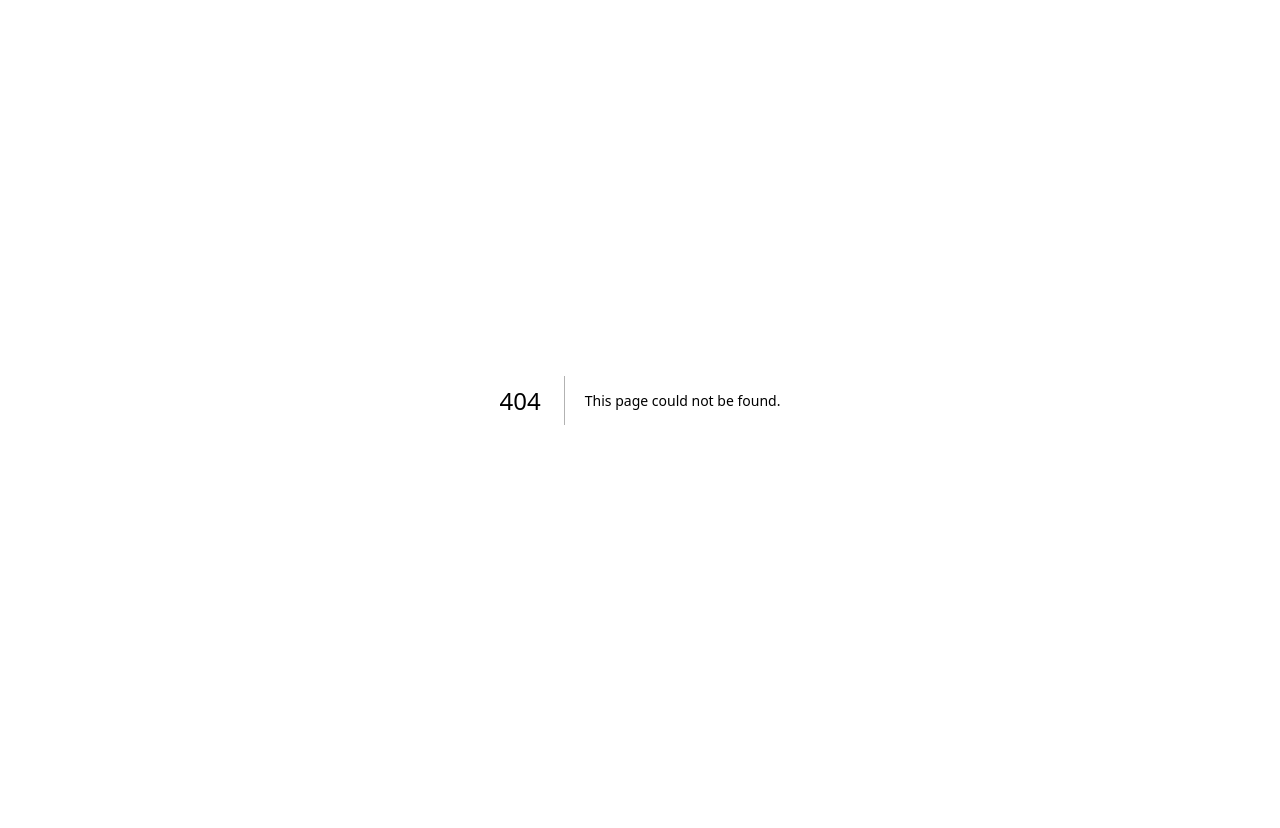
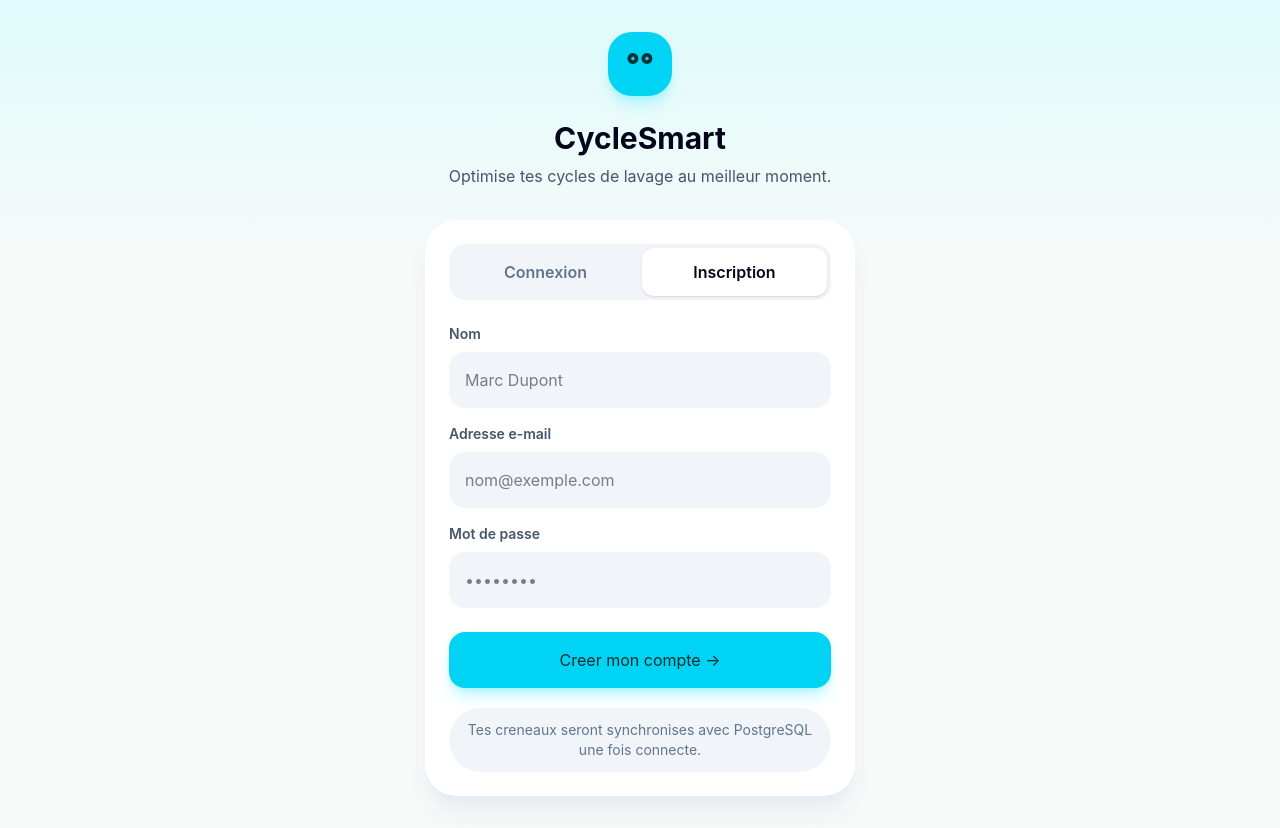
Before and after one commit to Mts76000/CycleSmart, a Next.js app: page /inscription in a window 1280 px wide. Before the commit this address had no page. Before the commit the page ends 800 px from the top, so only its background shows below. Built offline with nearby package versions, Linux system fonts and the light colour scheme.

Commit message:
feat: add auth screens and profile state

```diff
--- /dev/null
+++ b/app/(auth)/connexion/page.tsx
@@ -0,0 +1,5 @@
+import { AuthForm } from "../../../components/auth-form";
+
+export default function ConnexionPage() {
+  return <AuthForm mode="login" />;
+}
--- /dev/null
+++ b/app/(auth)/inscription/page.tsx
@@ -0,0 +1,5 @@
+import { AuthForm } from "../../../components/auth-form";
+
+export default function InscriptionPage() {
+  return <AuthForm mode="signup" />;
+}
--- /dev/null
+++ b/app/(auth)/layout.tsx
@@ -0,0 +1,18 @@
+import Link from "next/link";
+
+export default function AuthLayout({ children }: { children: React.ReactNode }) {
+  return (
+    <main className="min-h-dvh bg-[linear-gradient(180deg,#dffbfb_0%,#f8faf9_34%)] px-5 py-8 text-slate-950">
+      <div className="mx-auto flex min-h-[calc(100dvh-4rem)] w-full max-w-[430px] flex-col">
+        <Link className="mx-auto grid size-16 place-items-center rounded-3xl bg-cyan-400 text-3xl font-black text-teal-950 shadow-lg shadow-cyan-300/40" href="/calculer">
+          °°
+        </Link>
+        <div className="mt-6 text-center">
+          <p className="text-3xl font-bold">CycleSmart</p>
+          <p className="mt-2 text-slate-600">Optimise tes cycles de lavage au meilleur moment.</p>
+        </div>
+        {children}
+      </div>
+    </main>
+  );
+}
--- /dev/null
+++ b/app/(main)/profil/page.tsx
@@ -0,0 +1,74 @@
+"use client";
+
+import Link from "next/link";
+import { useLocalUser } from "../../../lib/auth-store";
+import { useCycle } from "../../../lib/cycle-store";
+
+export default function ProfilPage() {
+  const { signOut, user } = useLocalUser();
+  const { clearSlots } = useCycle();
+
+  function handleSignOut() {
+    signOut();
+    clearSlots();
+  }
+
+  if (!user) {
+    return (
+      <div className="space-y-5 pt-6">
+        <section className="rounded-[28px] bg-white p-6 text-center shadow-xl shadow-slate-200/70">
+          <div className="mx-auto grid size-20 place-items-center rounded-full bg-cyan-100 text-3xl font-black text-teal-700">
+            CS
+          </div>
+          <p className="mt-5 text-3xl font-bold">Aucun compte connecte</p>
+          <p className="mt-2 leading-6 text-slate-500">
+            Connecte-toi pour sauvegarder tes heures creuses et les retrouver plus tard.
+          </p>
+        </section>
+
+        <section className="grid gap-3">
+          <Link
+            className="flex h-14 items-center justify-center rounded-2xl bg-cyan-400 px-4 font-bold text-teal-950 shadow-lg shadow-cyan-300/40"
+            href="/connexion"
+          >
+            Connexion
+          </Link>
+          <Link
+            className="flex h-14 items-center justify-center rounded-2xl border border-teal-200 bg-white px-4 font-bold text-teal-700"
+            href="/inscription"
+          >
+            Creer un compte
+          </Link>
+        </section>
+      </div>
+    );
+  }
+
+  return (
+    <div className="space-y-5 pt-6">
+      <section className="rounded-[28px] bg-white p-6 text-center shadow-xl shadow-slate-200/70">
+        <div className="mx-auto grid size-20 place-items-center rounded-full bg-cyan-400 text-2xl font-black text-teal-950">
+          {user.name.slice(0, 2).toUpperCase()}
+        </div>
+        <p className="mt-5 text-3xl font-bold">{user.name}</p>
+        <p className="mt-1 text-slate-500">{user.email}</p>
+      </section>
+
+      <section className="rounded-[24px] bg-white p-5 shadow-sm">
+        <p className="text-lg font-bold">Synchronisation</p>
+        <p className="mt-2 leading-6 text-slate-500">
+          Ton compte est actif localement. La synchronisation PostgreSQL sera branchee quand la
+          connexion base de donnees sera complete.
+        </p>
+      </section>
+
+      <button
+        className="h-14 w-full rounded-2xl border border-red-200 bg-white px-4 font-bold text-red-600"
+        type="button"
+        onClick={handleSignOut}
+      >
+        Deconnexion
+      </button>
+    </div>
+  );
+}
--- /dev/null
+++ b/components/auth-form.tsx
@@ -0,0 +1,143 @@
+"use client";
+
+import Link from "next/link";
+import { useRouter } from "next/navigation";
+import { useState } from "react";
+import { saveLocalUser } from "../lib/auth-store";
+
+type AuthMode = "login" | "signup";
+
+export function AuthForm({ mode }: { mode: AuthMode }) {
+  const router = useRouter();
+  const [name, setName] = useState("");
+  const [email, setEmail] = useState("");
+  const [password, setPassword] = useState("");
+  const [error, setError] = useState("");
+
+  const isSignup = mode === "signup";
+
+  async function handleSubmit(event: React.FormEvent<HTMLFormElement>) {
+    event.preventDefault();
+    setError("");
+
+    if (!email.includes("@")) {
+      setError("Entre une adresse e-mail valide.");
+      return;
+    }
+
+    if (password.length < 6) {
+      setError("Le mot de passe doit faire au moins 6 caracteres.");
+      return;
+    }
+
+    const user = {
+      name: isSignup ? name.trim() || "Utilisateur" : email.split("@")[0] || "Utilisateur",
+      email: email.trim().toLowerCase(),
+    };
+
+    try {
+      const response = await fetch("/api/auth/upsert", {
+        method: "POST",
+        headers: { "Content-Type": "application/json" },
+        body: JSON.stringify(user),
+      });
+      const data = (await response.json()) as { ok?: boolean; error?: string };
+
+      if (!data.ok) {
+        setError(data.error || "Connexion PostgreSQL indisponible.");
+        return;
+      }
+    } catch {
+      setError("Connexion PostgreSQL indisponible.");
+      return;
+    }
+
+    saveLocalUser(user);
+    router.push("/profil");
+  }
+
+  return (
+    <form className="mt-8 rounded-[32px] bg-white p-6 shadow-xl shadow-slate-200/80" onSubmit={handleSubmit}>
+      <div className="grid grid-cols-2 gap-1 rounded-2xl bg-slate-100 p-1">
+        {isSignup ? (
+          <Link className="rounded-xl px-3 py-3 text-center font-semibold text-slate-500" href="/connexion">
+            Connexion
+          </Link>
+        ) : (
+          <span className="rounded-xl bg-white px-3 py-3 text-center font-semibold text-slate-950 shadow-sm">
+            Connexion
+          </span>
+        )}
+        {isSignup ? (
+          <span className="rounded-xl bg-white px-3 py-3 text-center font-semibold text-slate-950 shadow-sm">
+            Inscription
+          </span>
+        ) : (
+          <Link className="rounded-xl px-3 py-3 text-center font-semibold text-slate-500" href="/inscription">
+            Inscription
+          </Link>
+        )}
+      </div>
+
+      {isSignup && (
+        <>
+          <label className="mt-6 block text-sm font-semibold text-slate-600" htmlFor="name">
+            Nom
+          </label>
+          <input
+            id="name"
+            className="mt-2 h-14 w-full rounded-2xl bg-slate-100 px-4 outline-none ring-cyan-300 focus:ring-4"
+            placeholder="Marc Dupont"
+            type="text"
+            value={name}
+            onChange={(event) => setName(event.target.value)}
+          />
+        </>
+      )}
+
+      <label className={`${isSignup ? "mt-4" : "mt-6"} block text-sm font-semibold text-slate-600`} htmlFor="email">
+        Adresse e-mail
+      </label>
+      <input
+        id="email"
+        className="mt-2 h-14 w-full rounded-2xl bg-slate-100 px-4 outline-none ring-cyan-300 focus:ring-4"
+        placeholder="nom@exemple.com"
+        type="email"
+        value={email}
+        onChange={(event) => setEmail(event.target.value)}
+      />
+
+      <div className="mt-4 flex items-center justify-between">
+        <label className="text-sm font-semibold text-slate-600" htmlFor="password">
+          Mot de passe
+        </label>
+        {!isSignup && (
+          <button className="text-sm font-semibold text-teal-700" type="button">
+            Oublie ?
+          </button>
+        )}
+      </div>
+      <input
+        id="password"
+        className="mt-2 h-14 w-full rounded-2xl bg-slate-100 px-4 outline-none ring-cyan-300 focus:ring-4"
+        placeholder="••••••••"
+        type="password"
+        value={password}
+        onChange={(event) => setPassword(event.target.value)}
+      />
+
+      {error && <p className="mt-4 rounded-2xl bg-red-50 px-4 py-3 text-sm font-semibold text-red-700">{error}</p>}
+
+      <button
+        className="mt-6 h-14 w-full rounded-2xl bg-cyan-400 px-4 font-bold text-teal-950 shadow-lg shadow-cyan-300/40 transition active:scale-[0.99]"
+        type="submit"
+      >
+        {isSignup ? "Creer mon compte" : "Me connecter"} →
+      </button>
+
+      <p className="mt-5 rounded-full bg-slate-100 px-4 py-3 text-center text-sm text-slate-500">
+        Tes creneaux seront synchronises avec PostgreSQL une fois connecte.
+      </p>
+    </form>
+  );
+}
```
